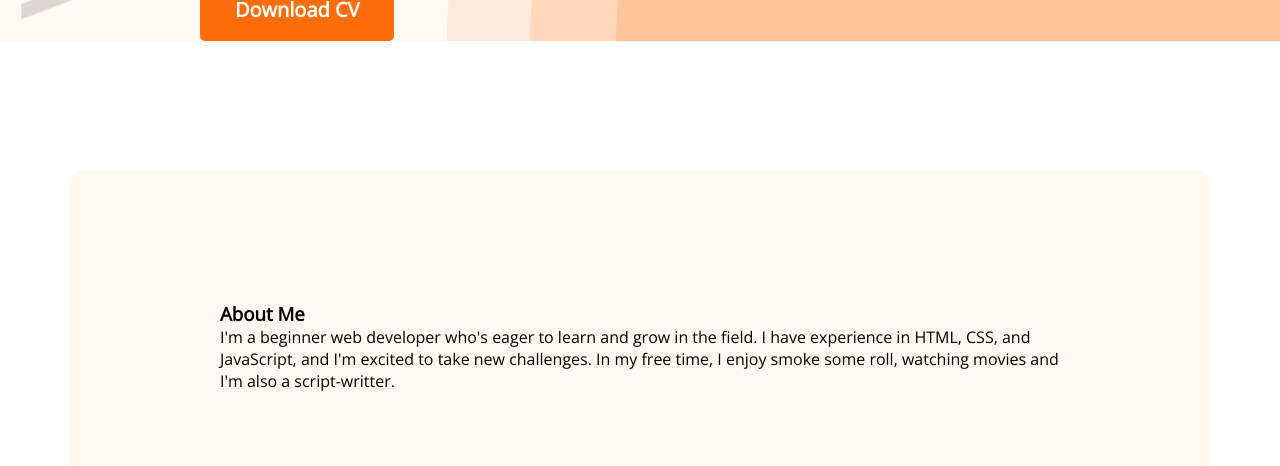
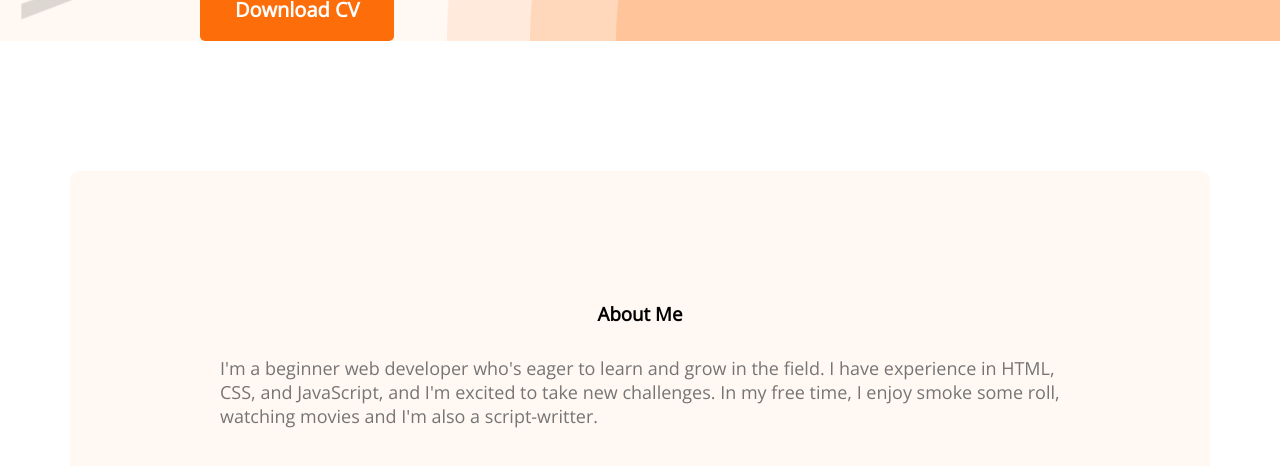
Before and after one commit to iamtamimiqbal/developer-portfolio, a plain HTML site: page index.html in a window 1280 px wide. Shown: the part 434-900 px from the top of the page. Drawn offline with nearby package versions, Linux system fonts and the light colour scheme.

Commit message:
r o dhukalam

```diff
--- a/styles/portfolio.css
+++ b/styles/portfolio.css
@@ -95,10 +95,14 @@ main {
 
 }
 
-.scetion-title {
+.section-title {
     text-align: center;
     margin-bottom: 30px;
 
 }
 
-.section-description {}
+.section-description {
+    color: #757575;
+    font-size: 18px;
+    margin-bottom: 30px;
+}
```
